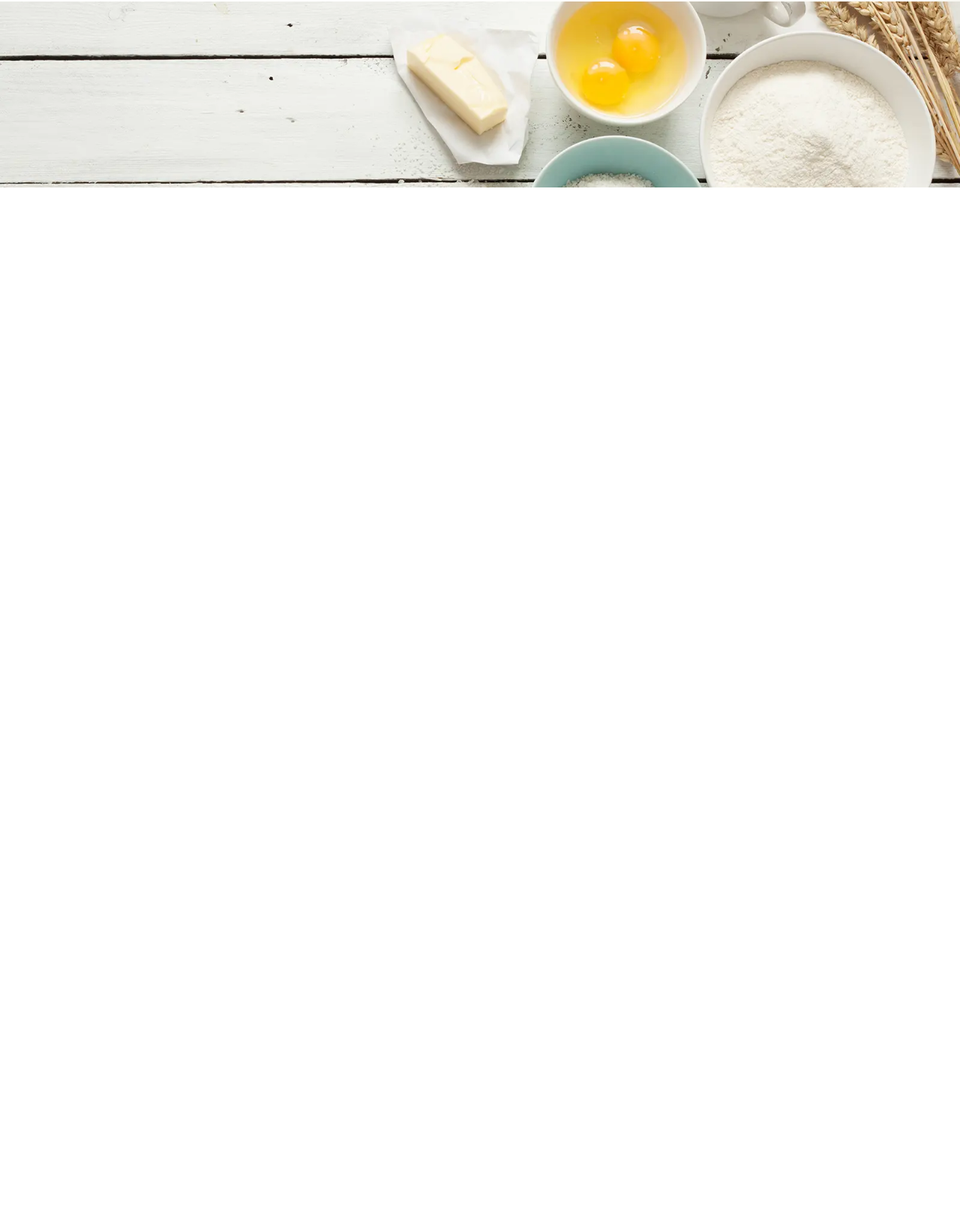
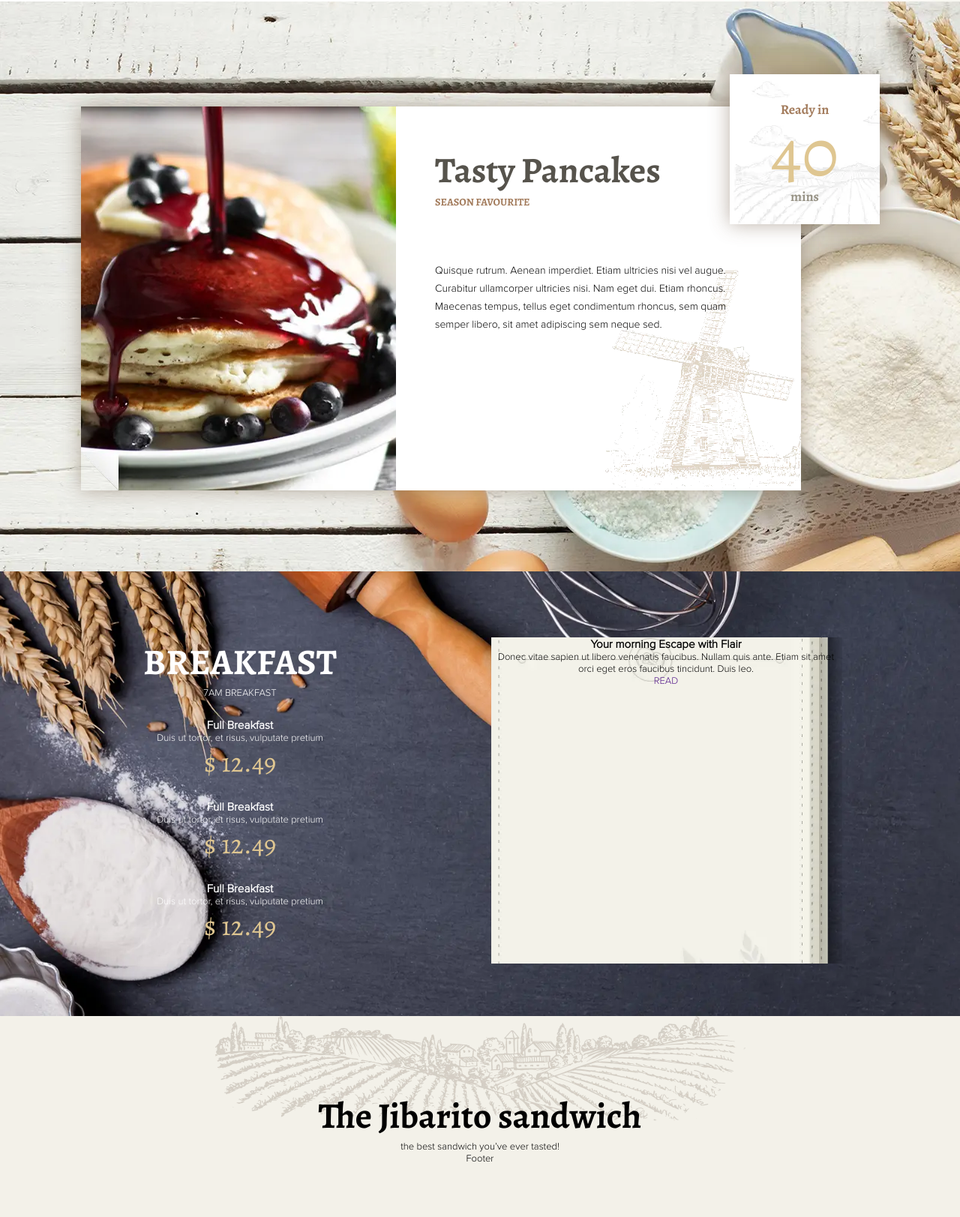
Before and after one commit to avimalhotra/bakery, a plain HTML site: page index.html in a window 1280 px wide. Shown: the part 1553-3176 px from the top of the page at 75% size. Before the commit the page ends 1803 px from the top, so only its background shows below. Drawn offline with nearby package versions, Linux system fonts and the light colour scheme; a web font is replaced by a local one.

Commit message:
pas done

```diff
--- a/css/style.css
+++ b/css/style.css
@@ -70,9 +70,9 @@ nav li:not(:first-child)::before{ content: '~'; position: absolute; left: 0; top
 
 .wrap-2{ background: url(../img/bg-2.webp) no-repeat center/cover; padding: 105px 0; position: relative; text-align: center; color: #56534c;}
 .wrap-2::before{ content: ''; position: absolute; height: 106px; left: 0; right: 0; top: 0; transform: translateY(-50%); background: url(../img/before.webp) no-repeat center/cover;}
-.wrap-2 h2{ font: 700 48px var(--aleg); }
-.wrap-2 small{ font: 700 14px var(--aleg); color: #a47d5e; text-transform: uppercase; }
-.wrap-2 .text{ font: 14px/24px var(--proxima); margin: 70px 0 30px; }
+h2{ font: 700 48px var(--aleg); }
+h2 + small{ font: 700 14px var(--aleg); color: #a47d5e; text-transform: uppercase; }
+.text{ font: 14px/24px var(--proxima); margin: 70px 0 30px; }
 .wrap-2 section{ padding: 0 70px;}
 .wrap-2 h3{ font: 700 24px var(--aleg);}
 .chef{ font: 24px var(--aleg); margin: 2rem 0; }
@@ -84,6 +84,29 @@ nav li:not(:first-child)::before{ content: '~'; position: absolute; left: 0; top
 
 
 .wrap-3{ background: url(../img/bg-3.webp) no-repeat center/cover; padding: 140px 0 108px; }
+.pancakes{ max-width: 960px; margin-left: 95px; position: relative; box-shadow: 0 0 25px #69503a73;}
+.pancakes .left{ flex: 0 1 420px; }
+.pancakes .right{ flex: 1 1 auto;  background: url(../img/bg-4.webp) no-repeat right bottom #fff; padding: 4rem; }
+.title{ background: url(../img/pancakes-title.webp) no-repeat center; width: 200px; height: 200px; text-align: center; padding: 35px 50px; position: absolute; right: -105px; top: -43px; box-shadow: 0 0 25px #69503a73;}
+.title p:nth-child(1){ font: 700 18px var(--aleg); color: #a47d5e; }
+.title p:nth-child(2){ font: 92px var(--aleg); color: #dfc691; line-height: 1; }
+.title p:nth-child(3){ font: 700 18px var(--aleg); color: #979285;}
+.pancakes h2{ font: 700 48px var(--aleg); color: #56534c; }
+.pancakes small{ font: 700 14px var(--aleg); color: #a47d5e; text-transform: uppercase; }
+.pancakes .text{ font: 14px/24px var(--proxima); margin: 70px 0 30px; }
+
+
+.wrap-4{ background: url(../img/bg-5.webp) no-repeat center/cover;  padding: 88px 0 70px; text-align: center;}
+.menu{ background: url(../img/menu-bg.webp) no-repeat center/cover; height: 100%; width: 470px; }
+.breakfast{ color: #fff;  }
+.breakfast h2{ }
+.bfast-item{ margin: 2rem 0;}
+.bfast-item .price{ font: 36px var(--aleg); color: #dfc691;}
+
+
+
+.wrap-5{ background: url(../img/bg-6.webp) no-repeat center top #f3f1e9; padding: 100px 0 70px; text-align: center;}
+
 
 
 
--- a/index.html
+++ b/index.html
@@ -65,8 +65,70 @@
     </div>
     <div class="wrap-3">
         <div class="container">
+            <div class="pancakes">
+                <div class="title">
+                    <p>Ready in</p>
+                    <p>40</p>
+                    <p>mins</p>
+                </div>
+                <div class="flex">
+                    <div class="left">
+                        <img src="img/pancakes.webp" alt="pancakes" width="420" height="512" loading="lazy">
+                    </div>
+                    <div class="right">
+                        <h2>Tasty Pancakes</h2>
+                        <small>SEASON FAVOURITE</small>
+                        <p class="text">Quisque rutrum. Aenean imperdiet. Etiam ultricies nisi vel augue. Curabitur ullamcorper ultricies nisi. Nam eget dui. Etiam rhoncus. Maecenas tempus, tellus eget condimentum rhoncus, sem quam semper libero, sit amet adipiscing sem neque sed.</p>
 
+                    </div>
+                </div>
+            </div>
         </div>
+    </div>
+
+    <div class="wrap-4">
+        <div class="container">
+            <div class="row">
+                <div class="col-6">
+                    <div class="breakfast">
+                        <h2>BREAKFAST</h2>
+                        <p>7AM BREAKFAST</p>
+                        <div class="bfast-item">
+                            <h3>Full Breakfast</h3>
+                            <p>Duis ut tortor, et risus, vulputate pretium</p>
+                            <p class="price">$ 12.49</p>
+                        </div>
+                        <div class="bfast-item">
+                            <h3>Full Breakfast</h3>
+                            <p>Duis ut tortor, et risus, vulputate pretium</p>
+                            <p class="price">$ 12.49</p>
+                        </div>
+                        <div class="bfast-item">
+                            <h3>Full Breakfast</h3>
+                            <p>Duis ut tortor, et risus, vulputate pretium</p>
+                            <p class="price">$ 12.49</p>
+                        </div>
+                    </div>
+                </div>
+                <div class="col-6">
+                    <div class="menu">
+                        <h3>Your morning Escape with Flair</h3>
+                        <p>Donec vitae sapien ut libero venenatis faucibus.  Nullam quis ante. Etiam sit amet orci eget eros faucibus tincidunt. Duis leo.</p>
+                        <a href="">READ</a>
+                    </div>
+                </div>
+            </div>
+        </div>
+    </div>
+
+     <div class="wrap-5">
+        <div class="container">
+            <h2>The Jibarito sandwich</h2>
+            <p>the best sandwich you’ve ever tasted!</p>
+        </div>
+        <footer class="container">
+            <p>Footer</p>
+        </footer>
     </div>
 </body>
 </html>
```
Also changed, not shown: img/bg-4.webp (added), img/bg-5.webp (added), img/bg-6.webp (added), img/menu-bg.webp (added), img/pancakes-title.webp (added), img/pancakes.webp (added).
